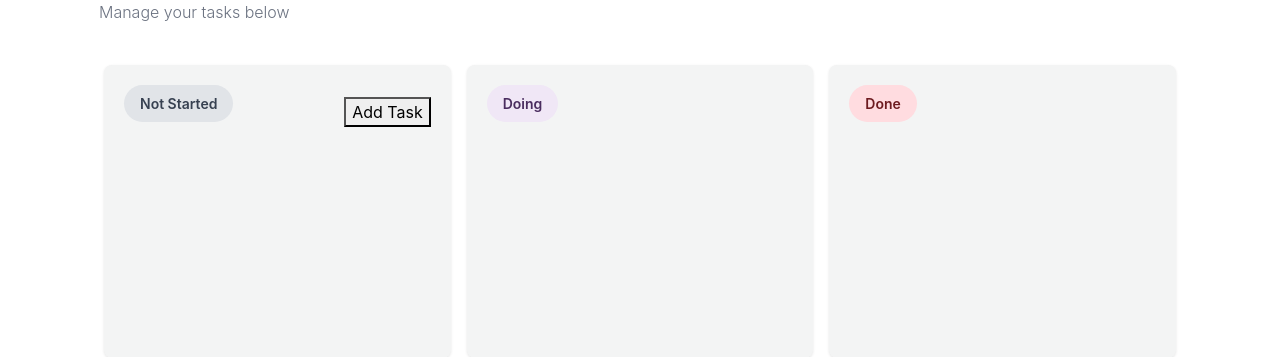
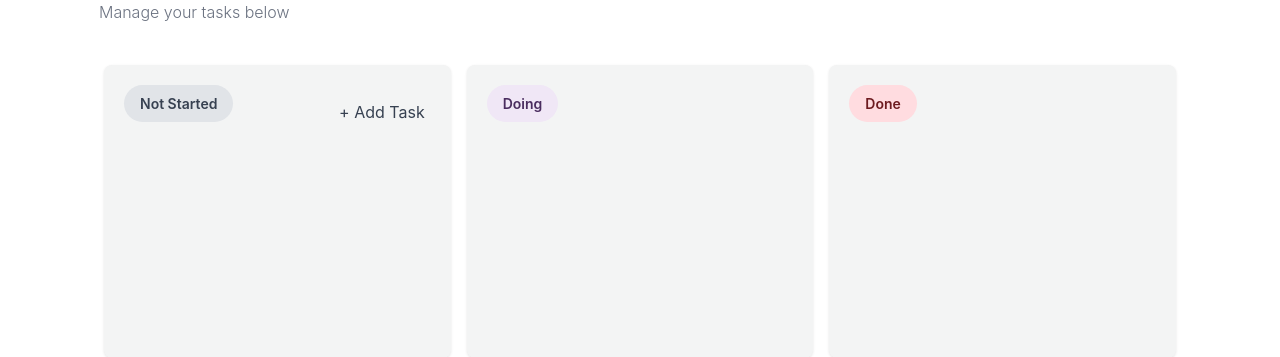
Before and after one commit to Kapo179/django-taskmanager, a Django app: page / in a window 1280 px wide. Shown: the part 203-560 px from the top of the page. Run offline with Django 5.2, Linux system fonts and the light colour scheme; a user stored in the database is signed in; data that the repository does not hold is empty; some libraries are stand-ins or nearby versions; some web fonts are replaced.

Commit message:
UI Enhancement: Restore Old 'Add Task'

```diff
--- a/taskmanager/boards/templates/boards/board.html
+++ b/taskmanager/boards/templates/boards/board.html
@@ -32,10 +32,7 @@
             <div class="kanban-column" role="region" aria-label="Not Started Tasks">
                 <div class="d-flex justify-content-between align-items-center">
                     <span class="column-header not-started">Not Started</span>
-                    <button class="add-task-btn d-flex align-items-center gap-1" aria-label="Add New Task">
-                        <span class="d-none d-sm-inline">Add Task</span>
-                        <span class="d-inline d-sm-none">+</span>
-                    </button>
+            <button class="add-task-btn" style="color: #374151; background: none; border: none; cursor: pointer;" aria-label="Add New Task">+ Add Task</button>
                 </div>
                 <div class="task-list" data-status="not-started" role="list">
                     {% for task in tasks %}
```
